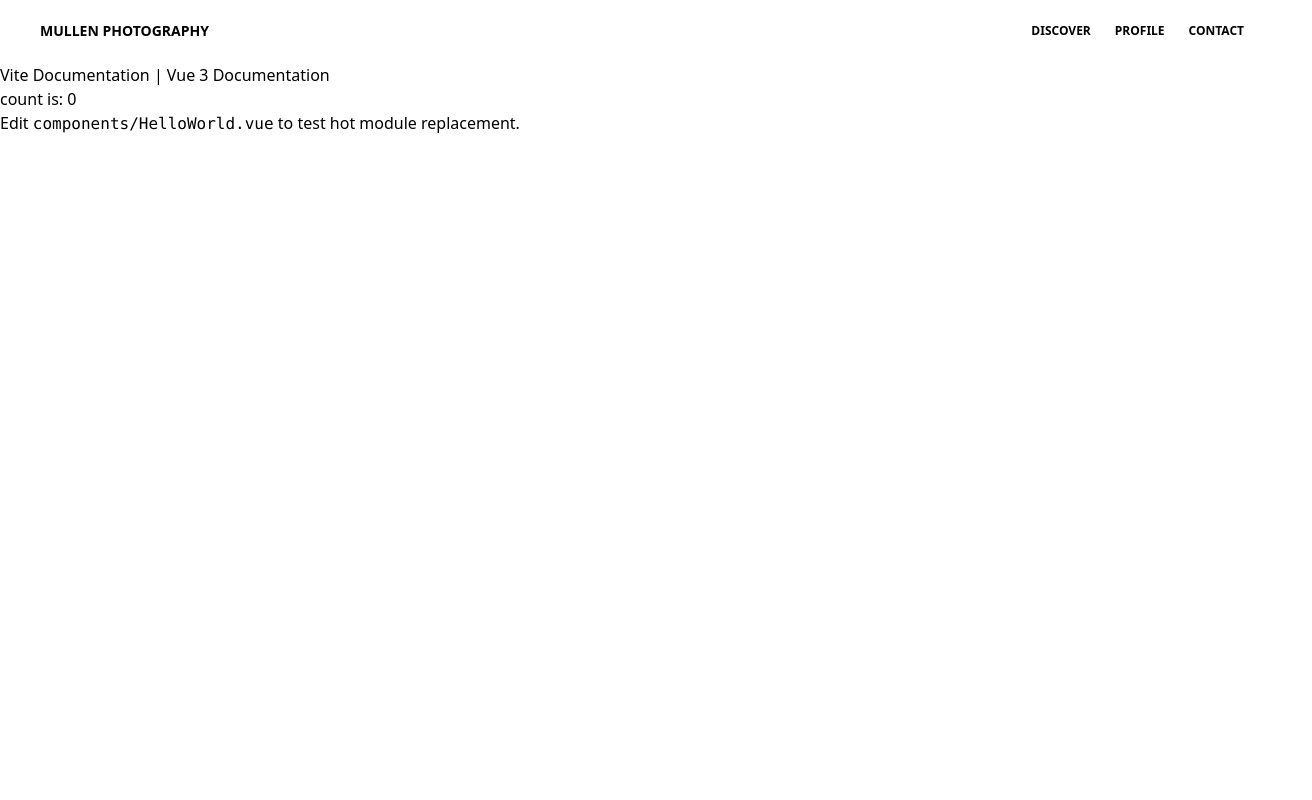
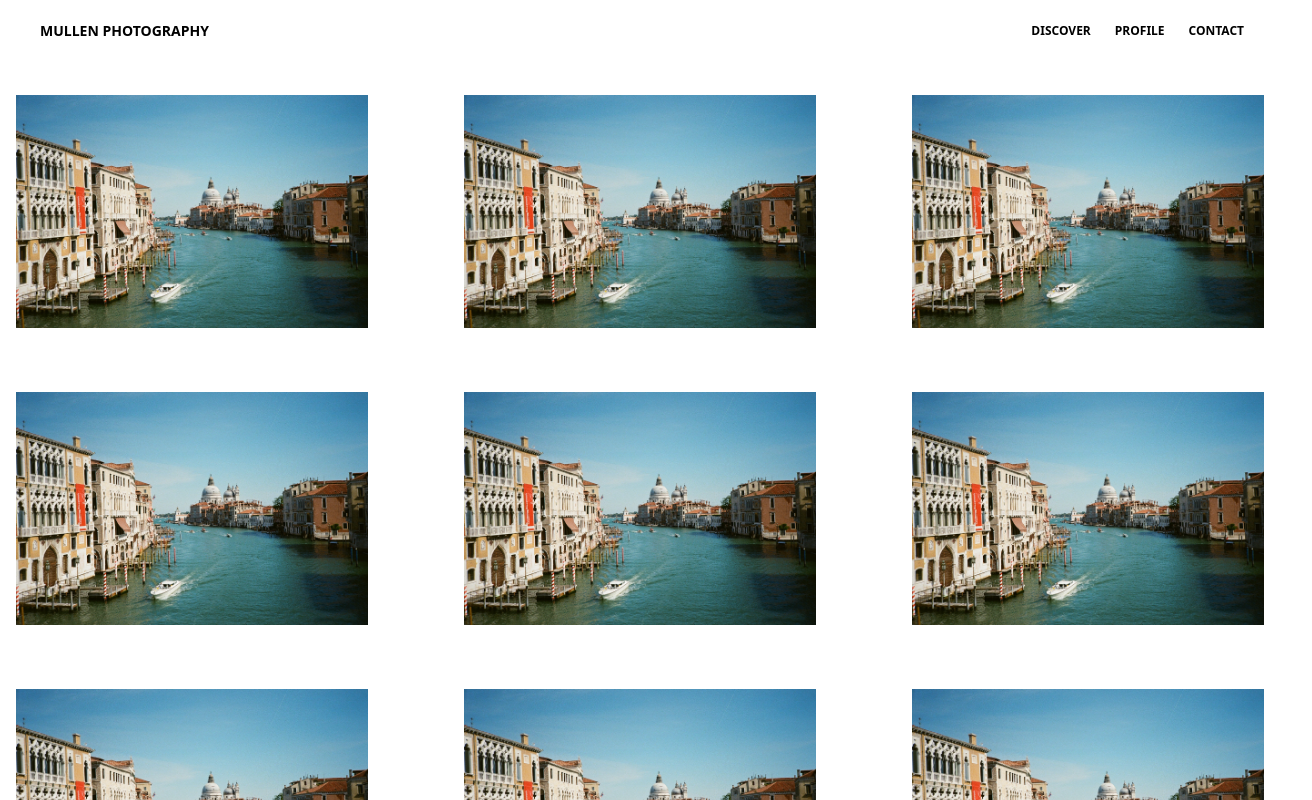
Before and after one commit to Photography-Portfolio/frontend, a Vue app: page /discover in a window 1280 px wide. Shown: the top 800 px of the page, 1312 px wide, since content can reach past the window. Built offline with nearby package versions, Linux system fonts and the light colour scheme.

Commit message:
updated discover page

```diff
--- a/src/views/Discover.vue
+++ b/src/views/Discover.vue
@@ -1,16 +1,33 @@
 <template>
-  <h1>{{ msg }}</h1>
+  <div class="flex flex-wrap -mx-6 overflow-hidden sm:-mx-5 md:-mx-6 lg:-mx-6 xl:-mx-8 justify-center w-100">
 
-  <p>
-    <a href="https://vitejs.dev/guide/features.html" target="_blank">Vite Documentation</a> |
-    <a href="https://v3.vuejs.org/" target="_blank">Vue 3 Documentation</a>
-  </p>
+    <div v-for="index in 10" :key="index" class="my-6 px-6 w-full overflow-hidden sm:my-5 sm:px-5 md:my-6 md:px-6 md:w-1/2 lg:my-6 lg:px-6 lg:w-1/3 xl:my-8 xl:px-8 xl:w-1/3">
+      <div class="w-12/12 px-4">
+        <img src="../assets/pictures/img_31.jpeg" />
+      </div>
+    </div>
 
-  <button @click="state.count++">count is: {{ state.count }}</button>
-  <p>
-    Edit
-    <code>components/HelloWorld.vue</code> to test hot module replacement.
-  </p>
+    <div class="my-6 px-6 w-full overflow-hidden sm:my-5 sm:px-5 md:my-6 md:px-6 md:w-1/2 lg:my-6 lg:px-6 lg:w-1/3 xl:my-8 xl:px-8 xl:w-1/3">
+      <!-- Column Content -->
+    </div>
+
+    <div class="my-6 px-6 w-full overflow-hidden sm:my-5 sm:px-5 md:my-6 md:px-6 md:w-1/2 lg:my-6 lg:px-6 lg:w-1/3 xl:my-8 xl:px-8 xl:w-1/3">
+      <!-- Column Content -->
+    </div>
+
+    <div class="my-6 px-6 w-full overflow-hidden sm:my-5 sm:px-5 md:my-6 md:px-6 md:w-1/2 lg:my-6 lg:px-6 lg:w-1/3 xl:my-8 xl:px-8 xl:w-1/3">
+      <!-- Column Content -->
+    </div>
+
+    <div class="my-6 px-6 w-full overflow-hidden sm:my-5 sm:px-5 md:my-6 md:px-6 md:w-1/2 lg:my-6 lg:px-6 lg:w-1/3 xl:my-8 xl:px-8 xl:w-1/3">
+      <!-- Column Content -->
+    </div>
+
+    <div class="my-6 px-6 w-full overflow-hidden sm:my-5 sm:px-5 md:my-6 md:px-6 md:w-1/2 lg:my-6 lg:px-6 lg:w-1/3 xl:my-8 xl:px-8 xl:w-1/3">
+      <!-- Column Content -->
+    </div>
+
+  </div>
 </template>
 
 <script setup>
```
